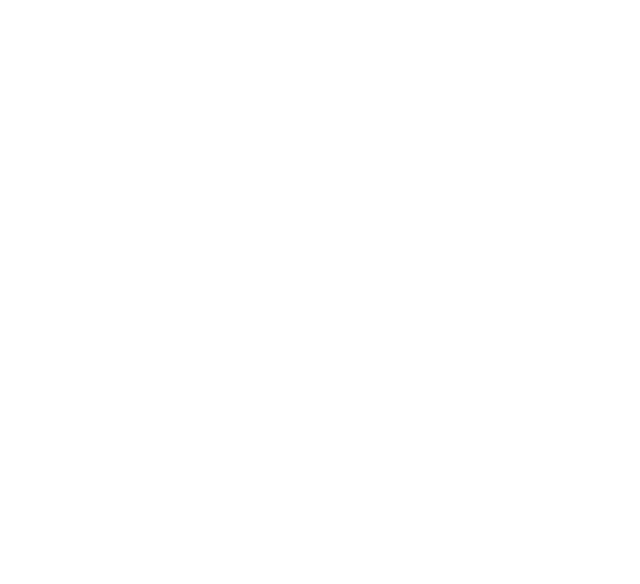
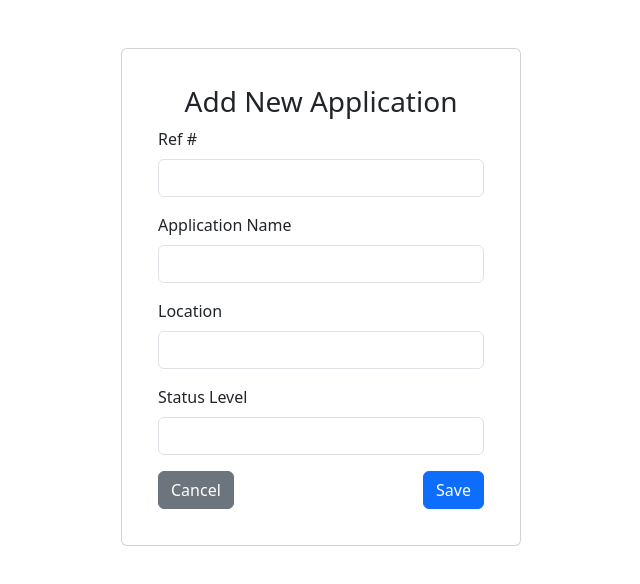
Before and after one commit to sezerturkdal/AppTrackerUI, a React (Create React App) app: page /add in a window 1280 px wide. Before the commit this address had no page. Shown: the top 584 px of the page, without its empty margins (319-959 px from the left). Built offline with nearby package versions, Linux system fonts and the light colour scheme.

Commit message:
Add Screen created

```diff
--- a/src/App.js
+++ b/src/App.js
@@ -1,6 +1,7 @@
 import { BrowserRouter as Router, Routes, Route } from "react-router";
-import HomePage from "./pages/HomePage";
-import EditPage from "./pages/EditPage";
+import HomeScreen from "./pages/HomeScreen";
+import EditScreen from "./pages/EditScreen";
+import AddScreen from "./pages/AddScreen";
 import "bootstrap/dist/css/bootstrap.min.css";
 
 
@@ -8,8 +9,9 @@
   return (
     <Router>
       <Routes>
-        <Route path="/" element={<HomePage />} />
-        <Route path="/edit/:id" element={<EditPage />} />
+        <Route path="/" element={<HomeScreen />} />
+        <Route path="/edit/:id" element={<EditScreen />} />
+        <Route path="/add" element={<AddScreen />} />
       </Routes>
     </Router>
   );
--- /dev/null
+++ b/src/pages/AddScreen.js
@@ -0,0 +1,79 @@
+import { useState } from "react";
+import { useNavigate } from "react-router";
+import { Button, Container, Form, Card } from "react-bootstrap";
+import { createApplication } from "../services/api";
+
+const AddScreen = () => {
+  const [appName, setAppName] = useState("");
+  const [ref, setRef] = useState("");
+  const [location, setLocation] = useState("");
+  const [status, setStatus] = useState("");
+  const navigate = useNavigate();
+
+  const handleSubmit = async (e) => {
+    e.preventDefault();
+    if (!appName || !location || !status) return;
+
+    await createApplication({
+      name: appName,
+      location,
+      statusLevel: { statusName: status },
+      ref
+    });
+    navigate("/");
+  };
+
+  return (
+    <Container className="mt-5 d-flex justify-content-center">
+      <Card style={{ width: "400px", padding: "20px" }}>
+        <Card.Body>
+          <h3 className="text-center">Add New Application</h3>
+          <Form onSubmit={handleSubmit}>
+          <Form.Group className="mb-3">
+              <Form.Label>Ref #</Form.Label>
+              <Form.Control
+                type="text"
+                value={ref}
+                onChange={(e) => setRef(e.target.value)}
+                required
+              />
+            </Form.Group>
+            <Form.Group className="mb-3">
+              <Form.Label>Application Name</Form.Label>
+              <Form.Control
+                type="text"
+                value={appName}
+                onChange={(e) => setAppName(e.target.value)}
+                required
+              />
+            </Form.Group>
+            <Form.Group className="mb-3">
+              <Form.Label>Location</Form.Label>
+              <Form.Control
+                type="text"
+                value={location}
+                onChange={(e) => setLocation(e.target.value)}
+                required
+              />
+            </Form.Group>
+            <Form.Group className="mb-3">
+              <Form.Label>Status Level</Form.Label>
+              <Form.Control
+                type="text"
+                value={status}
+                onChange={(e) => setStatus(e.target.value)}
+                required
+              />
+            </Form.Group>
+            <div className="d-flex justify-content-between">
+              <Button variant="secondary" onClick={() => navigate("/")}>Cancel</Button>
+              <Button variant="primary" type="submit">Save</Button>
+            </div>
+          </Form>
+        </Card.Body>
+      </Card>
+    </Container>
+  );
+};
+
+export default AddScreen;
--- a/src/pages/HomePage.js
+++ b/src/pages/HomeScreen.js
@@ -4,7 +4,7 @@
 import { Button, Container, Table, Modal, Form, Pagination } from "react-bootstrap";
 import "bootstrap/dist/css/bootstrap.min.css";
 
-const HomePage = () => {
+const HomeScreen = () => {
     const [applications, setApplications] = useState([]);
     const [show, setShow] = useState(false);
     const [newAppName, setNewAppName] = useState("");
@@ -50,7 +50,7 @@
     return (
         <Container className="mt-4 p-4 shadow-lg bg-light rounded">
             <h2 className="text-center text-primary mb-4">Applications</h2>
-            <Button variant="success" className="mb-3" onClick={() => setShow(true)}>
+            <Button variant="success" className="mb-3" onClick={() => navigate("/add")}>
                 + Add Application
             </Button>
 
@@ -196,4 +196,4 @@
     );
 };
 
-export default HomePage;
+export default HomeScreen;
```
Also changed, not shown: src/pages/EditPage.js (deleted), src/pages/EditScreen.js (added).
